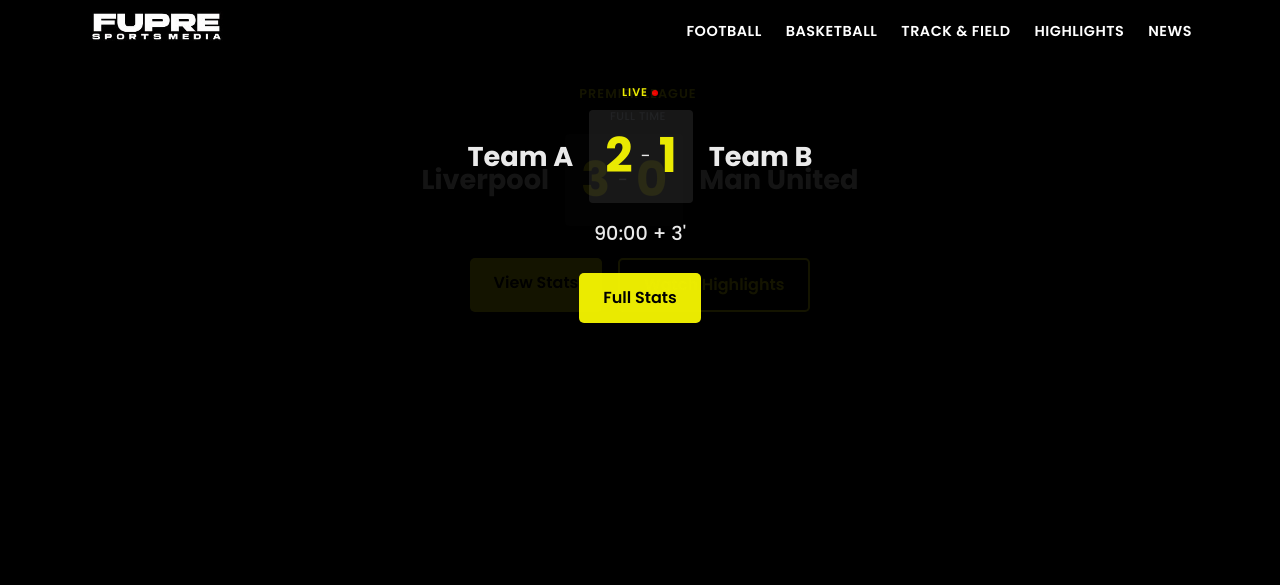
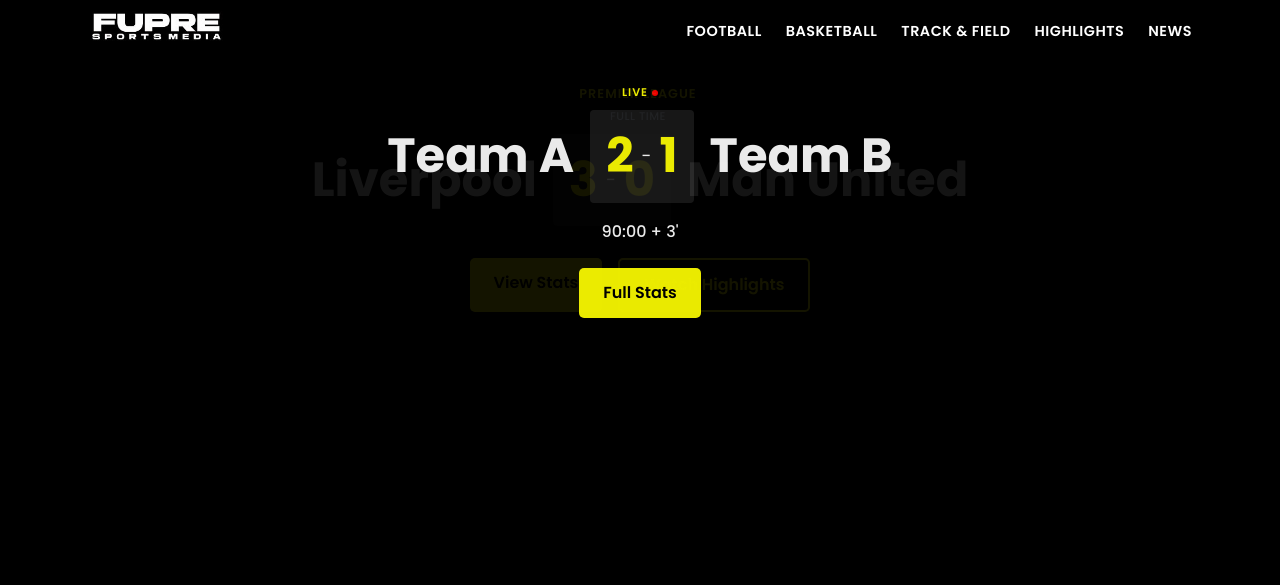
Before and after one commit to Dukeazeta/FSM_beta, a plain HTML site: page index.html in a window 1280 px wide. Shown: the top 585 px of the page. Drawn offline with Linux system fonts and the light colour scheme.

Commit message:
Increased font size for live match section.

```diff
--- a/styles.css
+++ b/styles.css
@@ -366,7 +366,7 @@
 }
 
 .team {
-    font-size: 1.7rem;
+    font-size: 3rem;
     font-weight: 700;
     margin: 0 1rem;
     text-align: center;
@@ -391,7 +391,7 @@
 }
 
 .match-time {
-    font-size: 1.2rem;
+    font-size: 1rem;
     font-weight: 500;
     margin-bottom: 1.5rem;
 }
```
